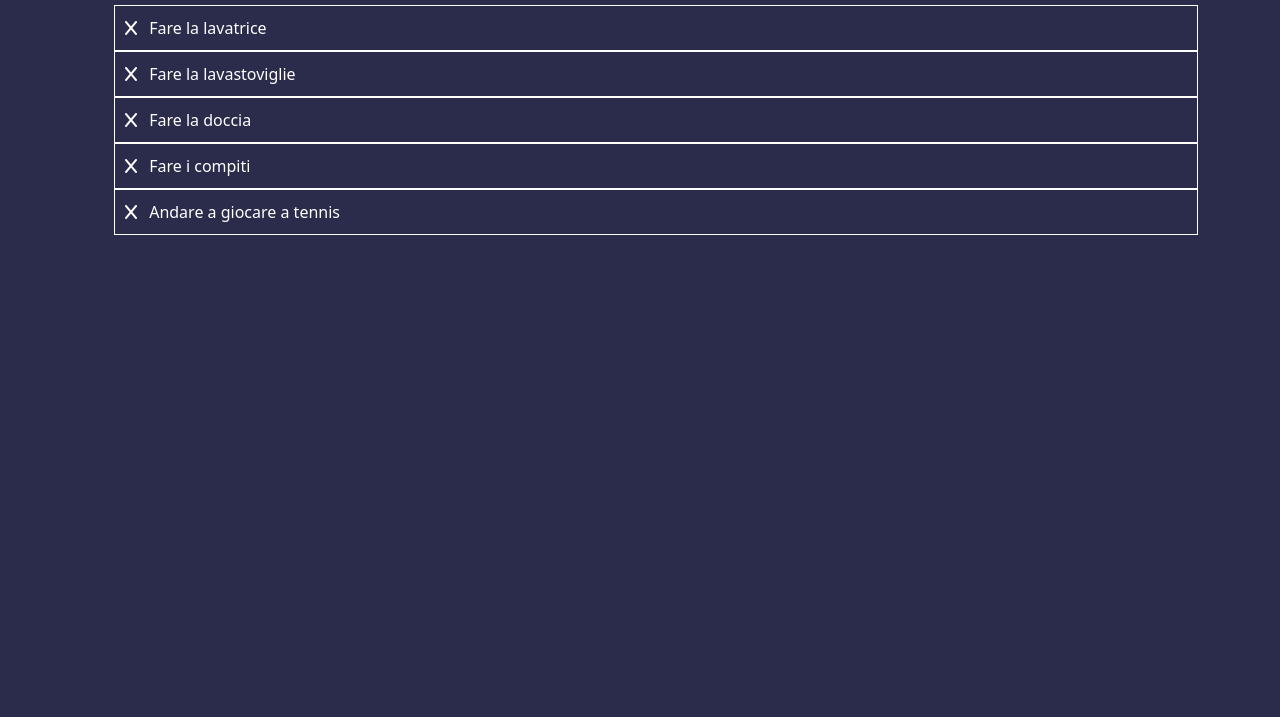
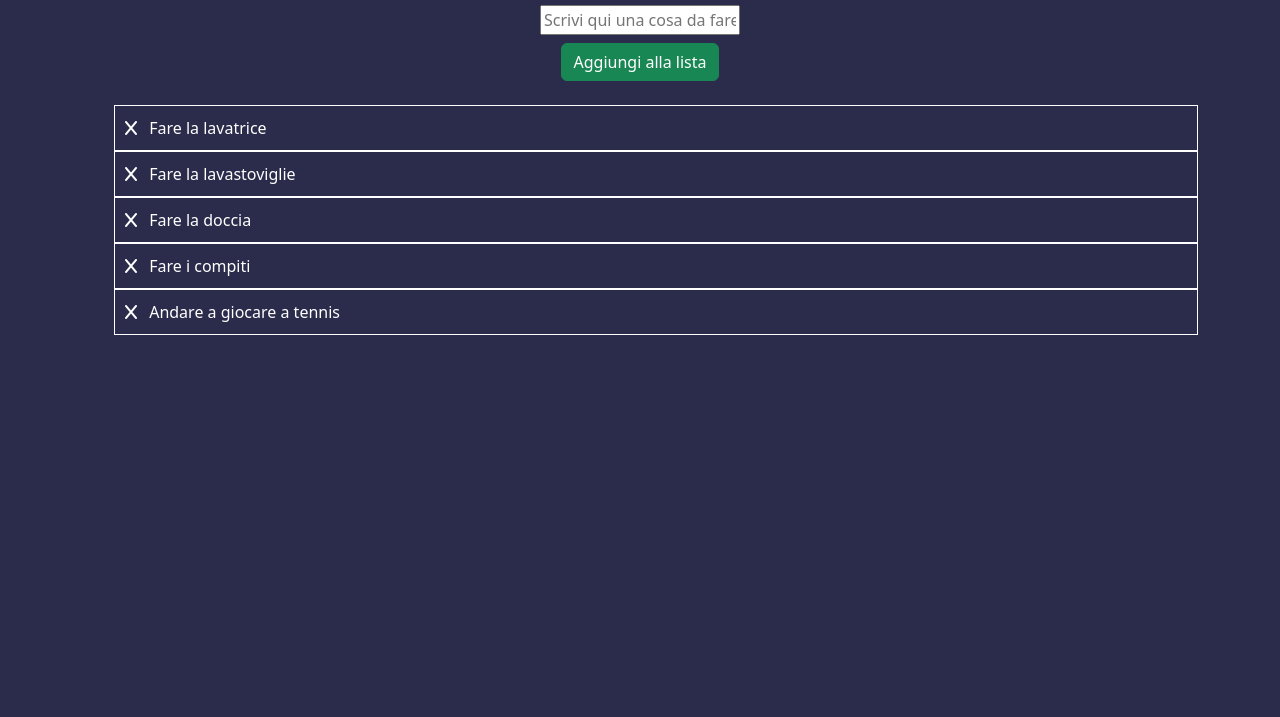
Before and after one commit to PalumboAndrea/vue-todolist, a plain HTML site: page index.html in a window 1280 px wide. Shown: the part 83-800 px from the top of the page. Drawn offline with nearby package versions, Linux system fonts and the light colour scheme.

Commit message:
add MILESTONE 3 - function to add other to do element

```diff
--- a/css/style.css
+++ b/css/style.css
@@ -1,6 +1,10 @@
 body{
     background-color: rgb(43, 43, 75);
     color: white;
+}
+
+.add-element-wrapper input{
+    width: 200px;
 }
 
 li {
--- a/index.html
+++ b/index.html
@@ -21,6 +21,10 @@
         <div id="app">
             <div class="container text-center pt-3">
                 <h1>To Do List</h1>
+                <div class="add-element-wrapper mt-4">
+                    <input type="text" placeholder="Scrivi qui una cosa da fare" v-model="newElementText" v-on:keyup.enter="addNewToDo">
+                    <button class="btn btn-success d-block m-auto mt-2" @click="addNewToDo" >Aggiungi alla lista</button>
+                </div>
                 <div class="list-wrapper text-start mt-4">
                     <ul>
                         <li v-for="(element, index) in todo" :class="(element.done === false) ? '' : 'd-none'" >
--- a/js/myscript.js
+++ b/js/myscript.js
@@ -24,17 +24,22 @@ createApp({
                     text: 'Andare a giocare a tennis' ,
                     done: false,
                 },
-
-            ]
+            ],
+            newElementText : '',
         }
     },
     methods: {
         changeDone: function(index){
             this.todo[index].done = !this.todo[index].done;
         },
-        deleteElement: function(){
-            this.todo[index].done = !this.todo[index].done;
+        addNewToDo: function(){
+            const newAddedElement = {};
+            newAddedElement.text = this.newElementText;
+            newAddedElement.done = false;
+            this.todo.push(newAddedElement);
+            this.newElementText = '';
         }
+
 
     }
 
```
